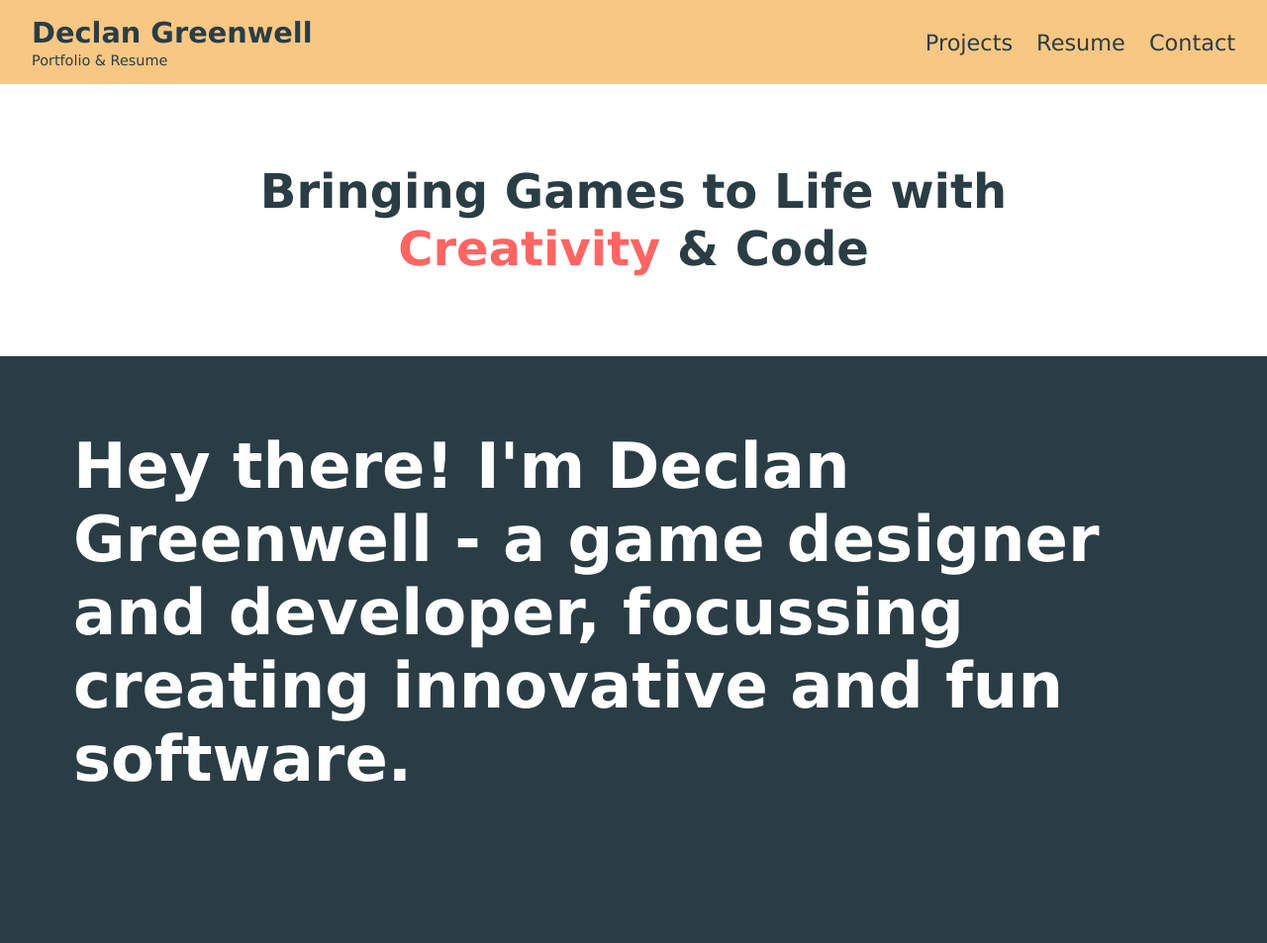
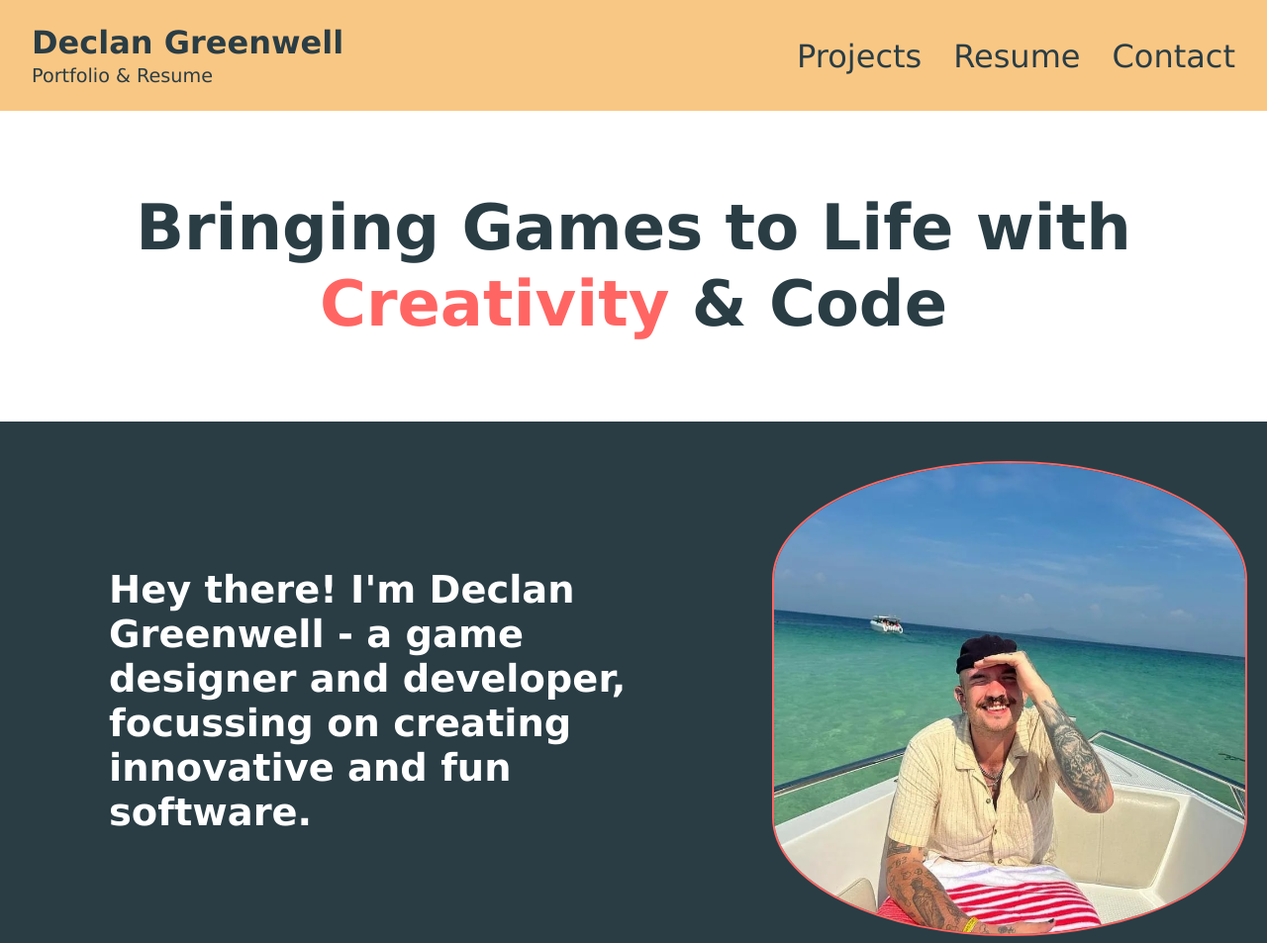
Before and after one commit to MrSixtyThree/MrSixtyThree.github.io, a plain HTML site: page index.html in a window 1280 px wide. Shown: the whole page at 99% size. Before the commit the page ends 878 px from the top, so only its background shows below. Drawn offline with Linux system fonts and the light colour scheme.

Commit message:
Finalised Scaling
- Fixed typo on landing page
- Readded hero image
- Finalised scaling on all pages

```diff
--- a/index.html
+++ b/index.html
@@ -23,7 +23,10 @@
 
   <section class="hero__introduction">
     <div class="hero__introduction-text">
-      <h2>Hey there! I'm Declan Greenwell - a game designer and developer, focussing creating innovative and fun software.</h2>
+      <h2>Hey there! I'm Declan Greenwell - a game designer and developer, focussing on creating innovative and fun software.</h2>
+    </div>
+    <div class="hero__image-container">
+      <img class="hero__image" src="images/declan_picture.jpg" alt="Declan's Photo">
     </div>
   </section>
 
--- a/styles.css
+++ b/styles.css
@@ -25,7 +25,7 @@ html {
   display: flex;
   justify-content: space-between;
   align-items: center; /* Vertically centers the title and links */
-  padding: 1rem 2rem;
+  padding: 1.5rem 2rem;
   background-color: var(--primary-color);
   overflow: hidden; /* Ensures the content doesn't overflow */
 }
@@ -33,20 +33,20 @@ html {
 /* Style for the title */
 .navbar-title h1 a {
   margin: 0;
-  font-size: 1.8rem;
+  font-size: 2.5vw;
   text-decoration: none;
   color: var(--secondary-color);
-  padding-right: 2rem; /* Adds space between titlse and links */
-  white-space: nowrap; /* Prevents text wrapping */
-  overflow: hidden; /* Ensures the text doesn't overflow the container */
-  text-overflow: ellipsis; /* Adds ellipsis if text overflows */
+  padding-right: 2rem;
+  white-space: nowrap;
+  overflow: hidden;
+  text-overflow: ellipsis;
 }
 
 .navbar-title .subtitle {
-  font-size: 0.9rem; /* Smaller than the main title */
-  color: var(--secondary-color);       /* Lighter color than the main title */
-  margin-top: 0.2rem; /* Small margin to separate from the title */
-  white-space: nowrap; /* Prevents text wrapping */
+  font-size: 1.5vw;
+  color: var(--secondary-color);
+  margin-top: 0.2rem;
+  white-space: nowrap;
 }
 
 
@@ -56,9 +56,8 @@ html {
   margin: 0;
   padding: 0;
   display: flex;
-  row-gap: 2rem;
   color: var(--secondary-color);
-  column-gap: 1.5rem;
+  gap: 2rem;
 }
 
 .navbar li {
@@ -68,18 +67,18 @@ html {
 .navbar a {
   color: var(--secondary-color);
   text-decoration: none;
-  font-size: 1.4rem; /* Adjust font size for better fit */
-  white-space: nowrap; /* Prevents text wrapping */
-  overflow: hidden; /* Ensures text doesn't overflow */
+  font-size: 2.5vw;
+  white-space: nowrap;
+  overflow: hidden;
   text-align: center;
   margin: 0 -.25rem;
   padding: 0.1rem .25rem;
   box-shadow: inset 0 0 0 0 var(--secondary-color);
-  transition: color .5s ease-in-out, box-shadow .3s ease-in-out, text-shadow .3s ease-in-out;
+  transition: color .5s ease-in-out, box-shadow .6s ease-in-out, text-shadow .3s ease-in-out;
 }
 
 .navbar a:hover {
-  box-shadow: inset 110px 0 0 0 var(--secondary-color);
+  box-shadow: inset 10em 0 0 0 var(--secondary-color);
   text-shadow: 2px 2px 4px rgba(0,0,0,0.5);
   color: var(--primary-color);
 }
@@ -92,11 +91,11 @@ html {
 .navbar a.active {
   font-weight: bold;
   box-shadow: inset 0 0 0 0 var(--secondary-color);
-  transition: color .5s ease-in-out, box-shadow .3s ease-in-out, text-shadow .3s ease-in-out;
+  transition: color .5s ease-in-out, box-shadow .6s ease-in-out, text-shadow .3s ease-in-out;
 }
 
 .navbar a.active:hover {
-  box-shadow: inset 130px 0 0 0 var(--secondary-color);
+  box-shadow: inset 10em 0 0 0 var(--secondary-color);
   text-shadow: 2px 2px 4px rgba(0,0,0,0.5);
   color: var(--primary-color);
 }
@@ -132,7 +131,7 @@ html {
   padding: 10vmin;
 }
 .hero__text h1 {
-  font-size: 3em;
+  font-size: 5vw;
   line-height: 1.2;
   color: var(--secondary-color);
 
@@ -143,16 +142,20 @@ html {
 
 .hero__introduction {
   display: flex;
-  justify-content: center;
+  justify-content: space-between;
   align-items: center;
   background-size: cover;
   background-position: center;
   background-color: var(--secondary-color);
+  padding: 5vmin;
 }
 
 .hero__introduction-text {
+  flex: 1;
   padding: 5%;
-  font-size: 2.5vw;
+  padding-right: 5%;
+  font-size: 1.5vw;
+
 }
 
 .hero__introduction h2 {
@@ -172,7 +175,7 @@ html {
   height: 100%;
   border-radius: 100% / 50%;
   object-fit: cover;
-  border: #333333 solid 2px;
+  border: var(--tertiary-color) solid 2px;
   margin-left: 20px;
 }
 
@@ -330,6 +333,12 @@ html {
   width: 70%;
 }
 
+.resume-container h2 {
+  color: var(--secondary-color);
+  padding: 1vmin;
+  font-size: 2.5vmin;
+}
+
 .resume-iframe {
   width: 100%;
   height: 80vh;
@@ -341,8 +350,9 @@ html {
 
 .resume-p{
   align-content: center;
-  color: var(--secondary-color);;
-  font-size: 1.2em;
+  color: var(--secondary-color);
+  font-size: 2.5vw;
+  padding: 1vmin;
   margin: 10px;
 }
 
@@ -377,7 +387,7 @@ html {
   justify-content: center;
   text-align: center;
   border: solid 1px;
-  width: auto;
+  width: 80%;
   height: auto;
   border-radius: 20px;
   box-shadow: 0 0 1px 0.5px var(--secondary-color);
@@ -386,7 +396,8 @@ html {
 }
 
 .contact-container h1 {
-  color: white
+  color: white;
+  font-size: 3.5vmin;
 }
 
 .contact-container h1 .highlight {
@@ -396,6 +407,7 @@ html {
 .contact-container p {
   margin: 10px;
   color: white;
+  font-size: 2vmin;
 }
 
 
@@ -405,12 +417,12 @@ html {
 }
 
 .contact-info h2 {
-  font-size: 20px;
+  font-size: 2.5vmin;
   color: var(--tertiary-color);
 }
 .contact-info p,
 .contact-info a {
-  font-size: 18px;
+  font-size: 1.8vmin;
   color: white;
   text-decoration: none;
 }
@@ -423,15 +435,14 @@ html {
   list-style-type: none;
   padding: 0;
   display: flex;
-  gap: 15px;
-  margin-top: 10px;
-  margin-bottom: 10px;
+  gap: 2vmin;
+  margin-top: 1.5vmin;
 }
 .social-links li {
   display: inline;
 }
 .social-links a {
-  font-size: 18px;
+  font-size: 1.8vmin;
   color: white;
   text-decoration: none;
   transition: color 0.3s;
```
Also changed, not shown: loading.html (added, +4 -0 lines).
